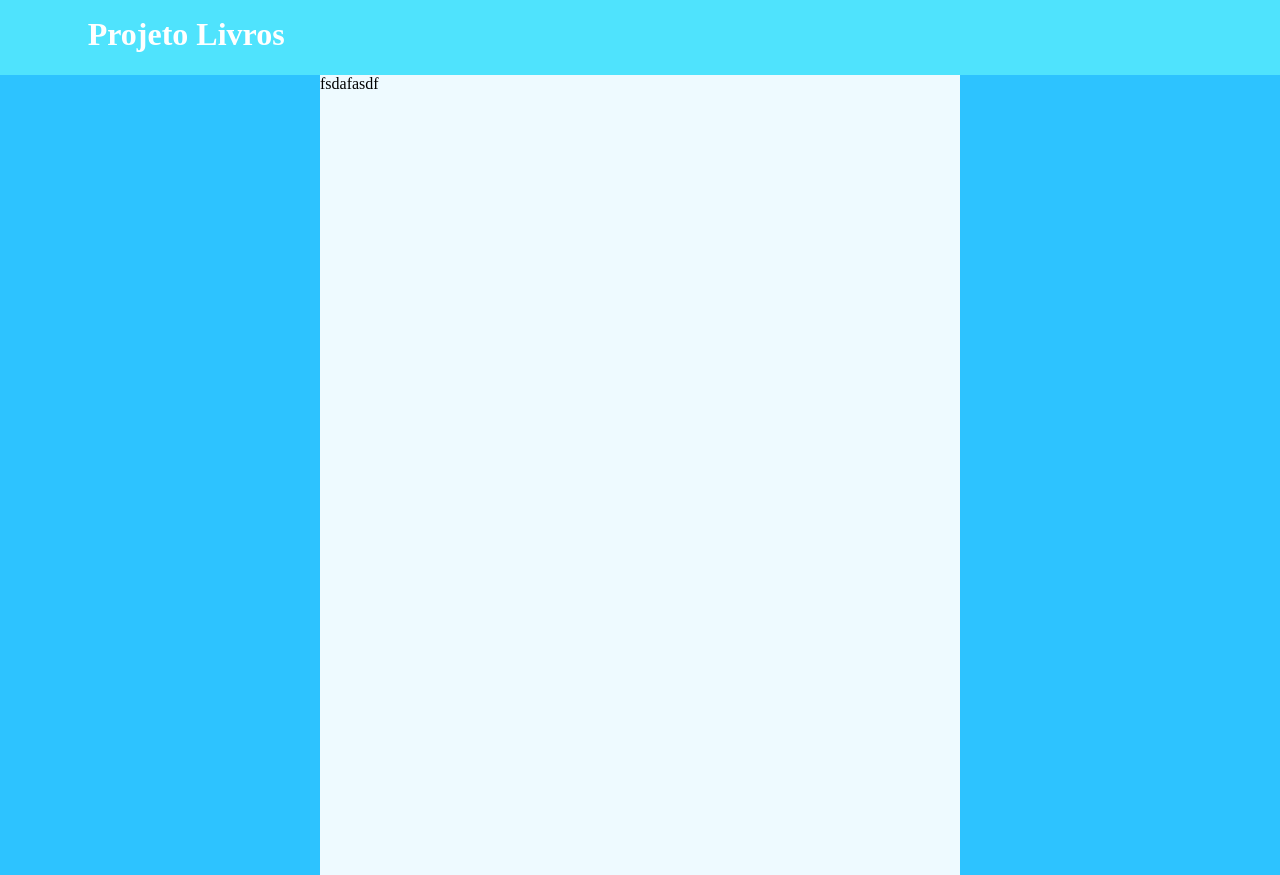
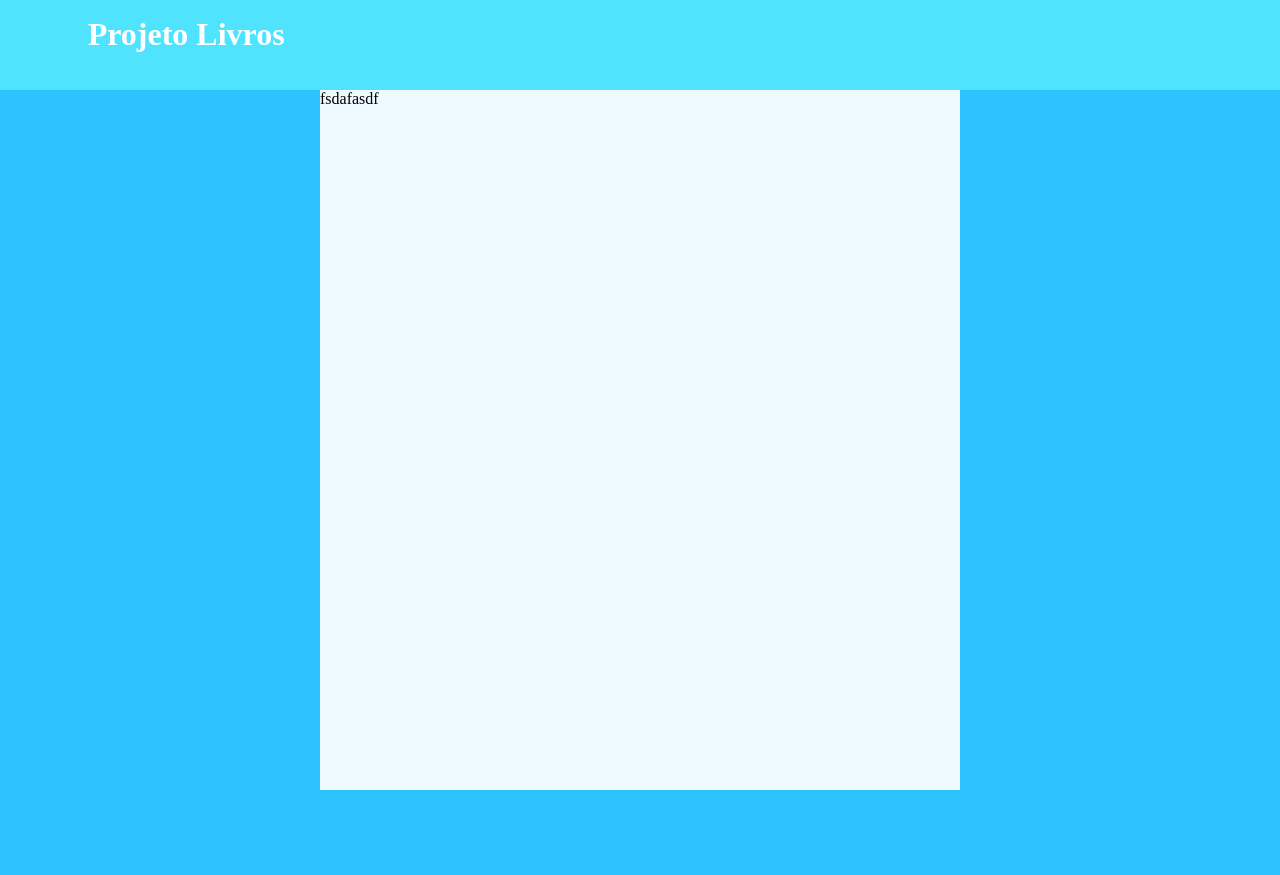
Before and after one commit to Rauatorres/projeto-livros, a PHP site: page /main.php in a window 1280 px wide. After the commit the page ends 790 px from the top, so only its background shows below. Run offline with PHP 8.4, Linux system fonts and the light colour scheme.

Commit message:
consertando o height

```diff
--- a/src/css/main.css
+++ b/src/css/main.css
@@ -13,10 +13,10 @@ body{
 header{
     background-color: rgba(82, 230, 253, 0.918);
 
-    /* position: absolute; */
+    position: relative;
 
     width: 100%;
-    height: 49px;
+    height: 8.1%;
 
     padding: 1%;
 
@@ -51,7 +51,7 @@ section{
 
     margin: auto;
 
-    height: 100%;
+    height: 87.5%;
     width: 50%;
 
 }
```
